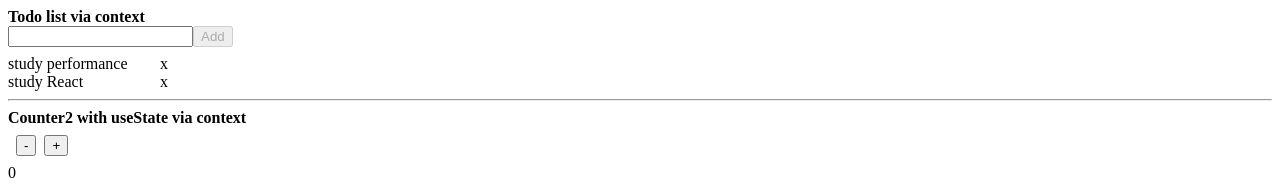
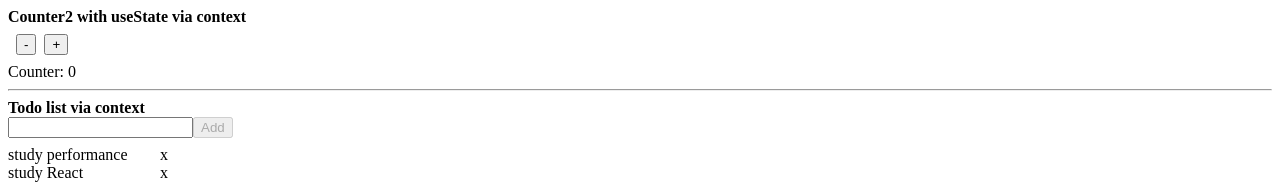
Before and after one commit to cavaglieridomenico/rt, a React (Vite) app in the folder free/: page / in a window 1280 px wide. Shown: the top 184 px of the page. Built offline with nearby package versions, Linux system fonts and the light colour scheme; no server answers.

Commit message:
Add various updates

```diff
--- a/free/src/App.tsx
+++ b/free/src/App.tsx
@@ -3,14 +3,21 @@ import Users from "./components/Users";
 import Counter from "./components/Counter";
 import UsersLocal from "./components/UsersLocal";
 import { AppContextProvider } from "./context/context";
+import { Appcontext2Provider } from "./context/context2";
 import Display from "./components/Counter2Display";
 import Counter2 from "./components/Counter2";
 import TodoList from "./components/TodoList";
+import Counter3 from "./components/Counter3";
+import Counter3Display from "./components/Counter3Display";
 
 function App() {
   return (
     <>
+      <Appcontext2Provider>
         <AppContextProvider>
+          <Counter3 />
+          <Counter3Display />
+          <hr />
           <TodoList />
           <hr />
           <Counter2 />
@@ -22,6 +29,7 @@ function App() {
           <hr />
           <UsersLocal />
         </AppContextProvider>
+      </Appcontext2Provider>
     </>
   );
 }
--- /dev/null
+++ b/free/src/components/Counter3.tsx
@@ -0,0 +1,19 @@
+import { useAppContext2 } from "../context/context2";
+
+const Counter3 = () => {
+  const { handleIncrement } = useAppContext2();
+
+  return (
+    <div>
+      <span style={{ fontWeight: "bold" }}>
+        Counter2 with useState via context
+      </span>
+      <div style={{ margin: ".5rem" }}>
+        <button style={{ marginRight: ".5rem" }}>-</button>
+        <button onClick={handleIncrement}>+</button>
+      </div>
+    </div>
+  );
+};
+
+export default Counter3;
--- /dev/null
+++ b/free/src/components/Counter3Display.tsx
@@ -0,0 +1,9 @@
+import { useAppContext2 } from "../context/context2";
+
+const Counter3Display = () => {
+  const { state } = useAppContext2();
+  console.log(state);
+  return <div>Counter: {state.counter}</div>;
+};
+
+export default Counter3Display;
--- /dev/null
+++ b/free/src/context/context2.tsx
@@ -0,0 +1,24 @@
+import { createContext, useContext, useReducer } from "react";
+import { reducer } from "./redsucer";
+
+const AppContext2 = createContext<any>(null);
+
+const initialState = {
+  counter: 0,
+};
+
+export const Appcontext2Provider = ({ children }: any) => {
+  const [state, dispatch] = useReducer(reducer, initialState);
+
+  const handleIncrement = () => {
+    dispatch({ type: "INCREMENT", payload: 1 });
+  };
+
+  return (
+    <AppContext2.Provider value={{ state, handleIncrement }}>
+      {children}
+    </AppContext2.Provider>
+  );
+};
+
+export const useAppContext2 = () => useContext(AppContext2);
--- /dev/null
+++ b/free/src/context/redsucer.tsx
@@ -0,0 +1,9 @@
+export const reducer = (state: any, action: any) => {
+  switch (action.type) {
+    case "INCREMENT":
+      return {
+        ...state,
+        counter: state.counter + action.payload,
+      };
+  }
+};
```
Lines whose indentation alone changed are shown as unchanged.
